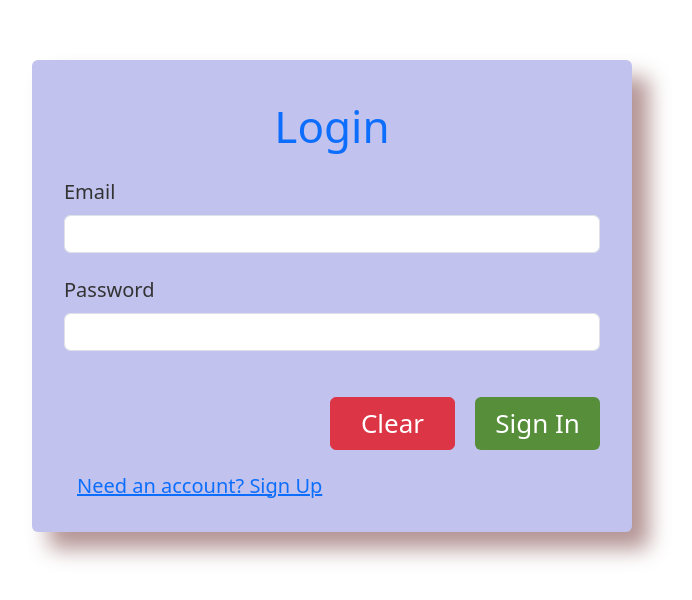
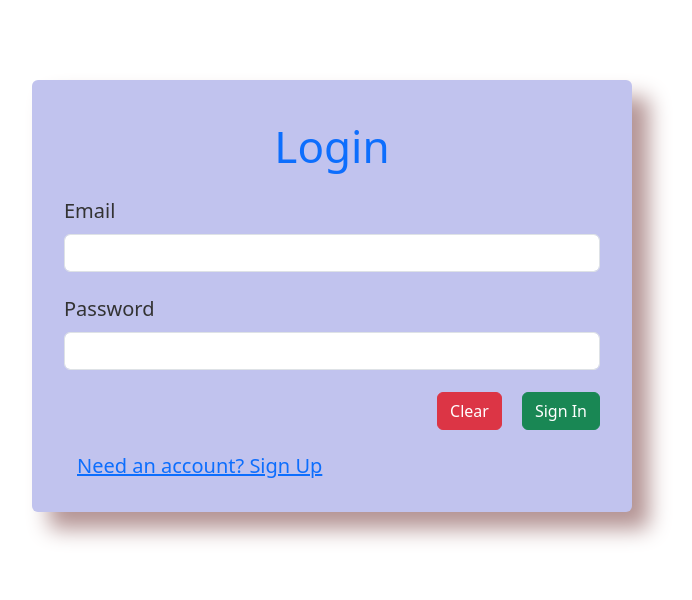
Before and after one commit to PawanPatidar152/chat.socket, a React (Vite) app in the folder minichat_ui/: page / in a window 1280 px wide. Shown: the part 116-716 px from the top of the page, without its empty margins (308-1000 px from the left). Built offline with nearby package versions, Linux system fonts and the light colour scheme.

Commit message:
Adding time stamps in chat

```diff
--- a/minichat_ui/src/ChatContainer.jsx
+++ b/minichat_ui/src/ChatContainer.jsx
@@ -19,6 +19,14 @@ const ChatContainer = ({ isDarkMode }) => {
     setFilteredMessages(newFilteredMessages);
   }, [searchTermMessage, messages]);
 
+  const formatTimestamp = () => {
+    const date = new Date();
+    const options = { hour: 'numeric', minute: 'numeric' };
+    return date.toLocaleTimeString(undefined, options);
+  };
+
+
+
   return (
     <div className="m-3" style={{ overflowY: "auto", maxHeight: "73vh" }}>
       <ul>
@@ -32,14 +40,19 @@ const ChatContainer = ({ isDarkMode }) => {
                     borderRadius: "16px",
                     margin:"10px",
                     maxWidth: "fit-content",
+                    textAlign:"right",
                     backgroundColor: isDarkMode ? "#7A7272" : "#dce2ec",
                   }}
                 >
                   {message.content}
+                  <p style={{marginBottom:"0px" , fontSize:"10px"}}>{formatTimestamp()}</p>
+
                 </div>
               )}
-              {message.type === "image" && (
+              {message.type === "image" && (<div style={{display:"flex",flexDirection:"column",alignItems:"flex-end"}}>
                 <img src={message.content} alt="Image" style={{height:"100px ",width:"200px",margin:"10px"}} />
+                <p style={{marginBottom:"0px"}}>{formatTimestamp()}</p>
+                </div>
               )}
             </div>
         ))}
--- a/minichat_ui/src/UserLogin.jsx
+++ b/minichat_ui/src/UserLogin.jsx
@@ -255,26 +255,11 @@ const LoginForm = (props) => {
             columnGap: "20px",
           }}
         >
-          <button
-            type="button"
-            className="btn btn-danger mt-4 w-100"
-            style={{ fontSize: "26px", maxWidth: "125px" }}
-            onClick={handleClear}
-          >
-            Clear
-          </button>
-          <button
-            className="btn btn-primary mt-4 w-100"
-            onClick={handleSubmit}
-            style={{
-              fontSize: "26px",
-              maxWidth: "125px",
-              backgroundColor: "#568e3a",
-              border: "none",
-            }}
-          >
-            {isSignUp ? "Sign Up" : "Sign In"}
-          </button>
+
+          <button type="button" class="btn btn-danger" onClick={handleClear}>Clear</button>
+
+          <button type="button" class="btn btn-success" onClick={handleSubmit}> {isSignUp ? "Sign Up" : "Sign In"}</button>
+
         </div>
         <div className="col-12 mt-2">
           <button
--- a/minichat_ui/src/componants/BottomChatBar.jsx
+++ b/minichat_ui/src/componants/BottomChatBar.jsx
@@ -13,7 +13,7 @@ const BottomChatBar = (props) => {
   const [selectedEmojis, setSelectedEmojis] = useState([]);
   const [capturedImage, setCapturedImage] = useState(null);
 
-  const [size, setIconSize] = useState("100px");
+  const [size, setIconSize] = useState("");
   const messages = useSelector((state) => state.messages);
   const dispatch = useDispatch();
   const videoRef = useRef(null);
@@ -89,7 +89,7 @@ const BottomChatBar = (props) => {
       } else if (windowWidth <= 991) {
         setIconSize("25px");
       } else {
-        setIconSize("40px");
+        setIconSize("30px");
       }
     };
 
--- a/minichat_ui/src/componants/UserNavBar.jsx
+++ b/minichat_ui/src/componants/UserNavBar.jsx
@@ -10,11 +10,30 @@ const UserNavBar = (props) => {
   const [searchTermMessage, setsearchTermMessage] = useState("");
   const dispatch = useDispatch();
   const [arrow, setArrow] = useState("none");
+  const [size, setIconSize] = useState("");
 
   const toggleSearch = () => {
     setIsSearchVisible(!isSearchVisible);
   };
+  useEffect(() => {
+    const handleResize = () => {
+      const windowWidth = window.innerWidth;
 
+      if (windowWidth <= 576) {
+        setIconSize("20px");
+      } else if (windowWidth <= 991) {
+        setIconSize("25px");
+      } else {
+        setIconSize("30px");
+      }
+    };
+
+    window.addEventListener("resize", handleResize);
+    handleResize();
+    return () => {
+      window.removeEventListener("resize", handleResize);
+    };
+  }, []);
   useEffect(() => {
     const handleArrow = () => {
       setArrow(window.innerWidth <= 767 ? "block" : "none");
@@ -70,7 +89,7 @@ const UserNavBar = (props) => {
               type="solid"
               color="#10d146"
               size="xs"
-            ></box-icon>
+              ></box-icon>
           ) : (
             <p className="m-0" style={{ fontSize: "20px" }}>
               {props.description}
@@ -99,7 +118,7 @@ const UserNavBar = (props) => {
           <box-icon
             name="search-alt-2"
             style={{ cursor: "pointer" }}
-            size="md"
+            size={`${size}`}
             alt="Search"
             color={isDarkMode ? "white" : "black"}
             onClick={toggleSearch}
@@ -109,7 +128,7 @@ const UserNavBar = (props) => {
           <box-icon
             name="video"
             type="solid"
-            size="md"
+            size={`${size}`}
             alt="Video Calll"
             color={isDarkMode ? "white" : "black"}
           ></box-icon>
@@ -123,6 +142,8 @@ const UserNavBar = (props) => {
           <box-icon
             name="dots-vertical-rounded"
             color={isDarkMode ? "white" : "black"}
+            size={`${size}`}
+
           ></box-icon>
         </div>
         <Modal show={props.showModal} onHide={props.handleClose}>
```
Also changed, not shown: minichat_ui/src/App.jsx (line endings or trailing spaces).
